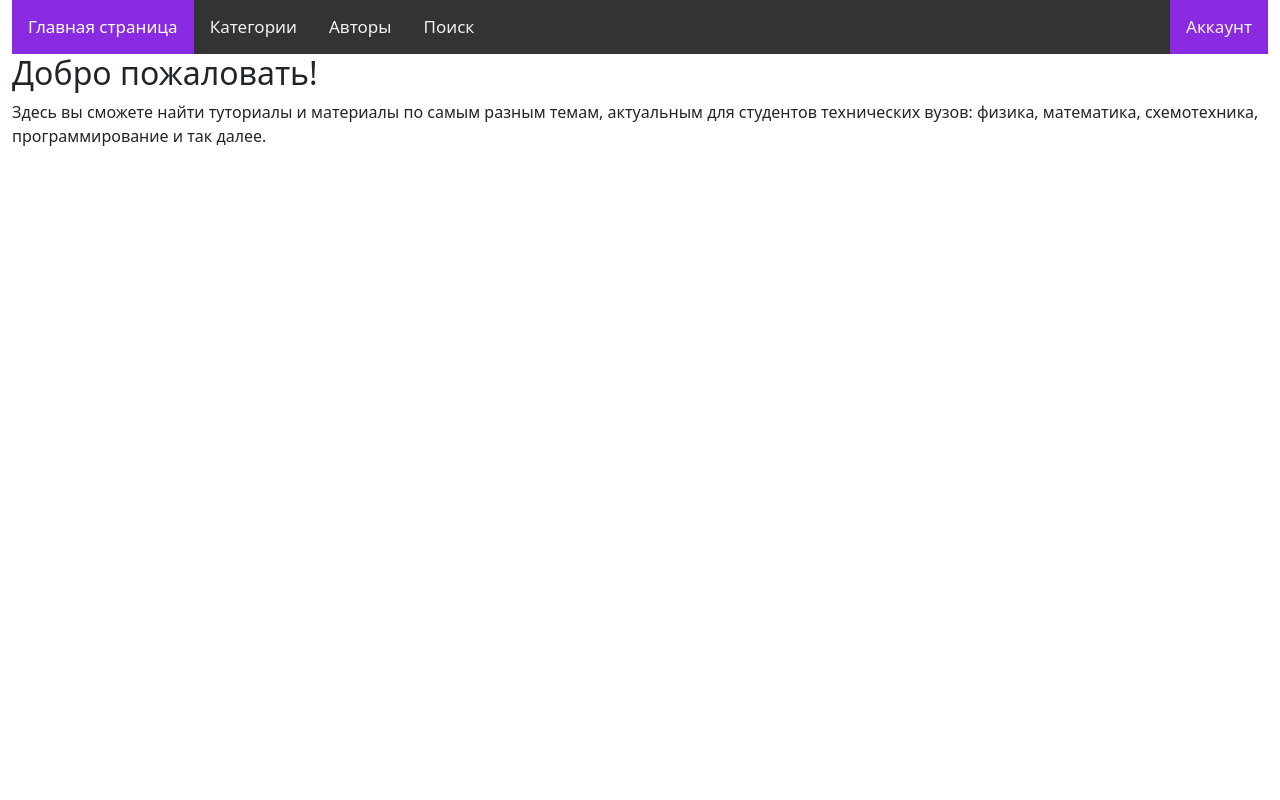
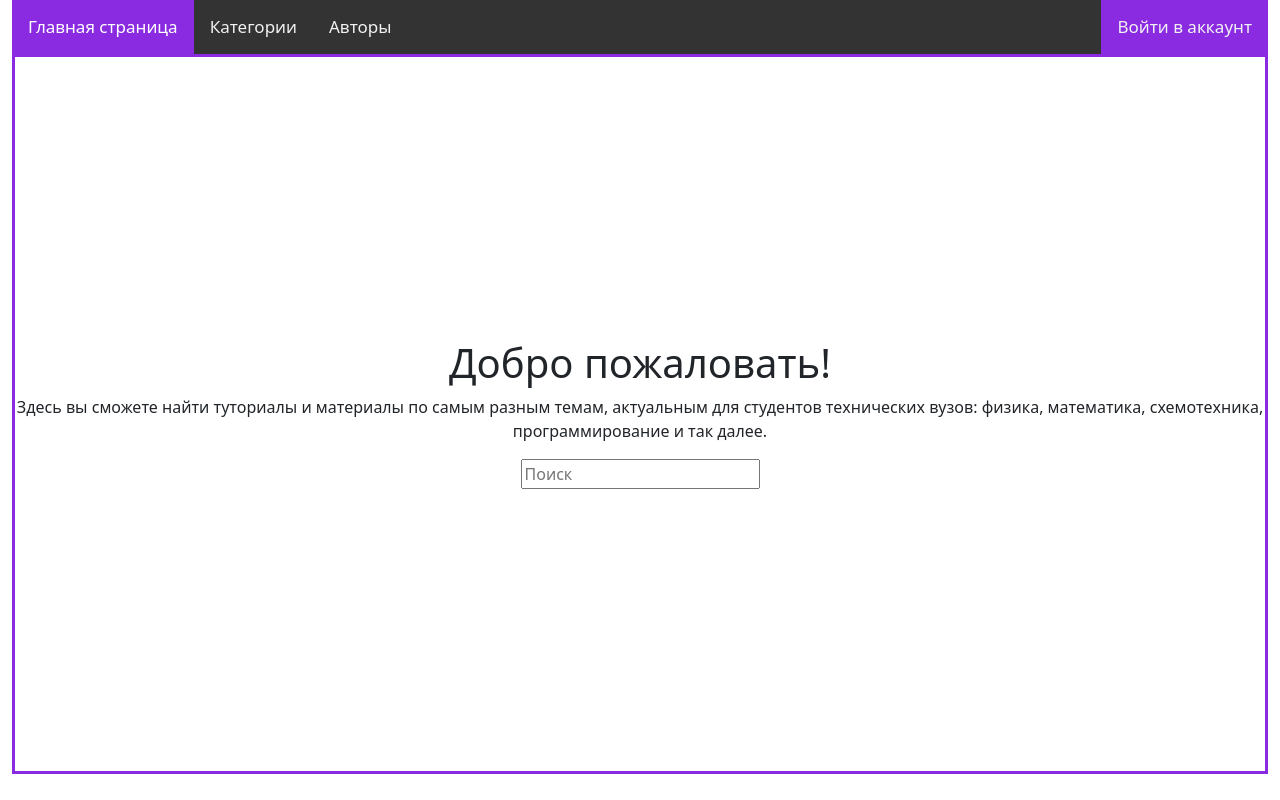
Before and after one commit to aneroid11/EduCatalog, a Django app: template catalog/templates/catalog/index.html in a window 1280 px wide. Run offline with Django 4.2, Linux system fonts and the light colour scheme; the template is opened without the code that fills it, so the values that code supplies are empty; parts of the project's set-up code (start-up, migrations or seed data) failed here and were passed over.

Commit message:
main page

```diff
--- a/catalog/static/catalog/css/generic_styles.css
+++ b/catalog/static/catalog/css/generic_styles.css
@@ -54,3 +54,20 @@
     float: right;
     background-color: blueviolet;
 }
+
+.box {
+    width: 100%;
+}
+
+#search {
+    margin: 0 auto;
+    display: block;
+}
+
+.centered {
+    display: flex;
+    justify-content: center;
+    align-items: center;
+    height: 90vh;
+    border: 3px solid blueviolet;
+}
--- a/catalog/templates/catalog/base_generic.html
+++ b/catalog/templates/catalog/base_generic.html
@@ -11,17 +11,17 @@
 
     <!-- Add additional CSS in static file -->
     {% load static %}
-    <link rel="stylesheet" href="{% static 'catalog/css/generic_styles.css' %}">
+    <link rel="stylesheet"
+          href="{% static 'catalog/css/generic_styles.css' %}?pretend_version_number=08">
 </head>
 <body>
     <div class="container-fluid">
          <div class="topnav">
-            <a class="active" href="{% url 'index' %}">Главная страница</a>
-            <a href="">Категории</a>
-            <a href="">Авторы</a>
-            <a href="">Поиск</a>
-            <a class="right" href="">Аккаунт</a>
-        </div>
+             <a class="active" href="{% url 'index' %}">Главная страница</a>
+             <a href="">Категории</a>
+             <a href="">Авторы</a>
+             <a class="right" href="">Войти в аккаунт</a>
+         </div>
         {% block content %}
         {% endblock %}
     </div>
--- a/catalog/templates/catalog/index.html
+++ b/catalog/templates/catalog/index.html
@@ -1,6 +1,12 @@
 {% extends "catalog/base_generic.html" %}
 
 {% block content %}
-    <h2>Добро пожаловать!</h2>
-    <p>Здесь вы сможете найти туториалы и материалы по самым разным темам, актуальным для студентов технических вузов: физика, математика, схемотехника, программирование и так далее.</p>
+    <div class="centered">
+        <div style="text-align: center">
+            <h1>Добро пожаловать!</h1>
+            <p>Здесь вы сможете найти туториалы и материалы по самым разным темам, актуальным для студентов
+                технических вузов: физика, математика, схемотехника, программирование и так далее.</p>
+            <input type="search" id="search" placeholder="Поиск" />
+        </div>
+    </div>
 {% endblock %}
```
